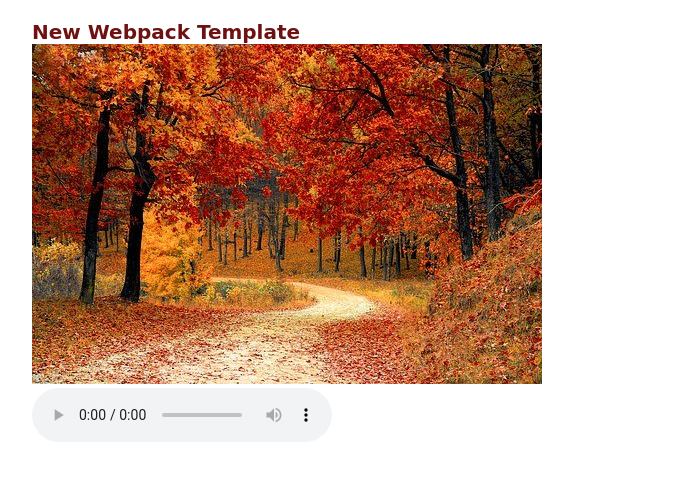
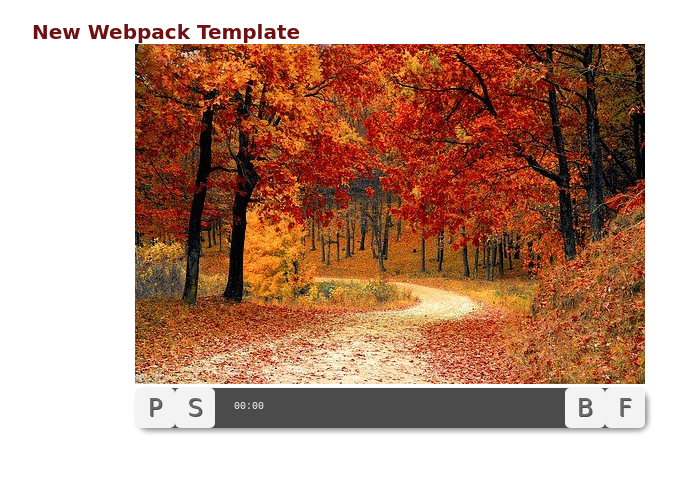
Before and after one commit to aleksei24/wp_new, a website built with webpack: page src/template.html in a window 1280 px wide. Shown: the whole page, without its empty margins (250-932 px from the left). Built offline with nearby package versions, Linux system fonts and the light colour scheme; a web font is replaced by a local one.

Commit message:
making the audio-controls available

```diff
--- a/src/script/audio.js
+++ b/src/script/audio.js
@@ -0,0 +1,26 @@
+const media = document.querySelector('audio');
+const controls = document.querySelector('#audio-controls');
+
+const play = document.querySelector('.play');
+const stop = document.querySelector('.stop');
+const rwd = document.querySelector('.rwd');
+const fwd = document.querySelector('.fwd');
+
+const timerWrapper = document.querySelector('.timer');
+const timer = document.querySelector('.timer span');
+const timerBar = document.querySelector('.timer div');
+
+media.removeAttribute('controls');
+controls.style.visibility = 'visible';
+
+play.addEventListener('click', playPauseMedia);
+
+function playPauseMedia() {
+  if (media.paused) {
+    play.setAttribute('data-icon', 'U');
+    media.play();
+  } else {
+    play.setAttribute('data-icon', 'P');
+    media.pause();
+  }
+}
--- a/src/styles/main.scss
+++ b/src/styles/main.scss
@@ -1,3 +1,63 @@
 #headline {
   font-size: 1.25rem;
 }
+
+#img {
+  width: 510px;
+  margin: 0 auto;
+}
+
+#audio-controls {
+  visibility: hidden;
+  opacity: 0.7;
+  width: 510px;
+  height: 40px;
+  border-radius: 10px;
+  margin: 0 auto;
+  background-color: black;
+  box-shadow: 3px 3px 5px rgb(102, 102, 102);
+  display: flex;
+  transition: 1s all;
+}
+
+#audio:hover #audiocontrols {
+  opacity: 1;
+}
+
+button:before {
+  font-size: 24px;
+  position: relative;
+  content: attr(data-icon);
+  color: rgb(44, 44, 44);
+  text-shadow: 1px 1px 0px black;
+}
+
+button {
+  width: 40px;
+}
+
+.timer {
+  line-height: 38px;
+  font-size: 10px;
+  font-family: monospace;
+  text-shadow: 1px 1px 0px black;
+  color: white;
+  flex: 5;
+  position: relative;
+}
+
+.timer div {
+  position: absolute;
+  background-color: rgba(255, 255, 255, 0.2);
+  left: 0;
+  top: 0;
+  width: 0;
+  height: 38px;
+  z-index: 2;
+}
+
+.timer span {
+  position: absolute;
+  z-index: 3;
+  left: 19px;
+}
--- a/src/template.html
+++ b/src/template.html
@@ -18,6 +18,16 @@
               type="audio/mp3"
             />
           </audio>
+          <div id="audio-controls">
+            <button class="play" data-icon="P" aria-label="play pause toggle"></button>
+            <button class="stop" data-icon="S" aria-label="stop"></button>
+            <div class="timer">
+              <div></div>
+              <span aria-label="timer">00:00</span>
+            </div>
+            <button class="rwd" data-icon="B" aria-label="rewind"></button>
+            <button class="fwd" data-icon="F" aria-label="fast forward"></button>
+          </div>
         </div>
       </div>
     </div>
```
